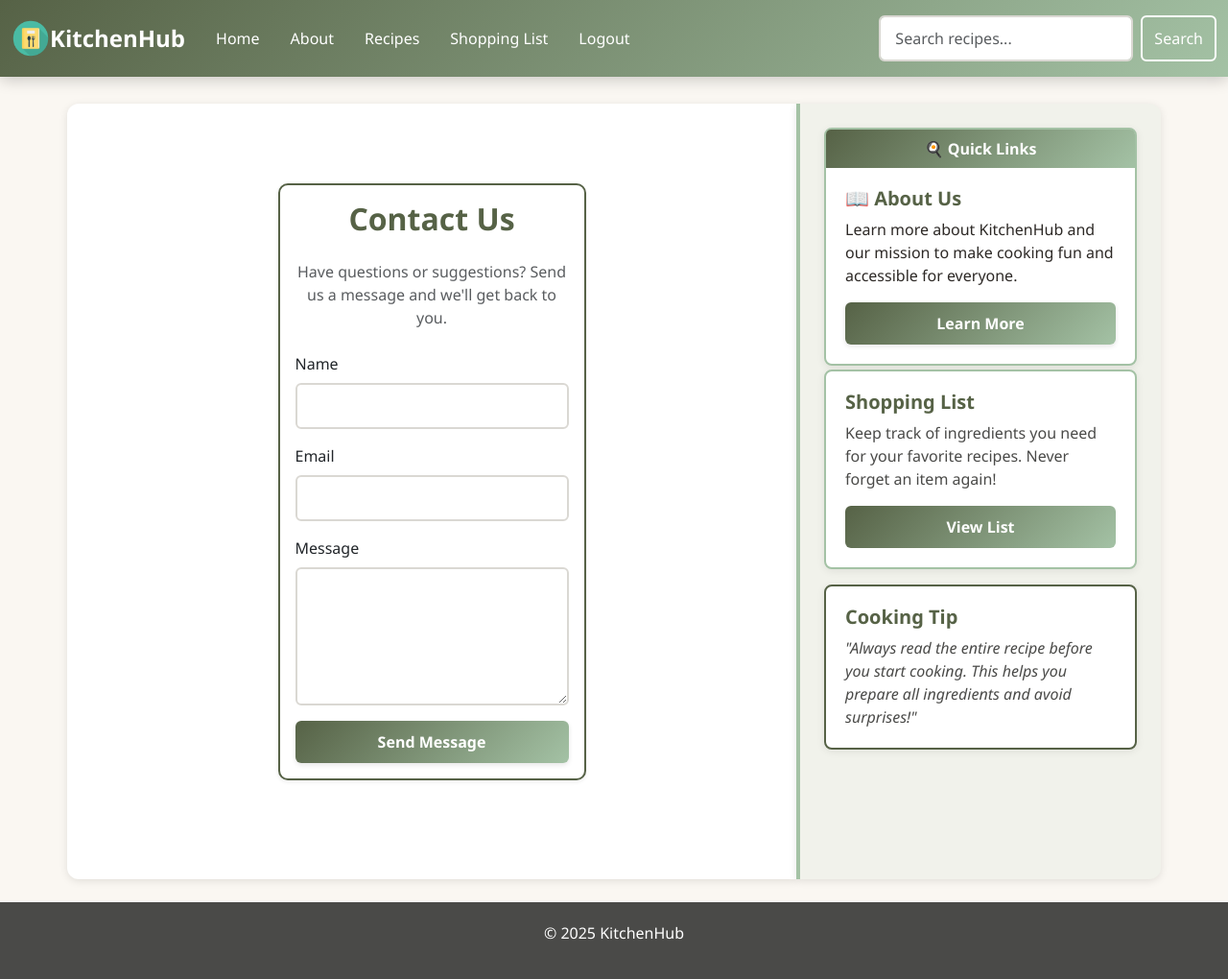
After one commit to DaianaPopa/Food-RecipeManager--efssdProject-, a Flask app: page /contact in a window 1280 px wide. The commit adds this page. Shown: the whole page at 96% size. Run offline with Flask 3, Linux system fonts and the light colour scheme; a user stored in the database is signed in; some libraries are stand-ins or nearby versions.

Commit message:
add a contact us form just for users

```diff
--- a/app.py
+++ b/app.py
@@ -34,6 +34,25 @@ def home():
 @app.route('/about/')
 def about():
     return render_template('about.html', title="About KitchenHub")
+
+@app.route('/contact', methods=['GET', 'POST'])
+def contact():
+    # Only allow access if user is logged in
+    if 'user_id' not in session:
+        flash("You need to log in to access the Contact page.", "warning")
+        return redirect(url_for('login'))
+
+    if request.method == 'POST':
+        # Get form data
+        name = request.form.get('name')
+        email = request.form.get('email')
+        message = request.form.get('message')
+
+        # Here you can save to database or send an email
+        flash("Your message has been sent successfully!", "success")
+        return redirect(url_for('contact'))
+
+    return render_template('contact.html', title="Contact Us")
 
 
 # REGISTER
--- a/static/styles.css
+++ b/static/styles.css
@@ -213,3 +213,26 @@ footer {
     background: #4a4a48;
 
 }
+
+/* for contact */
+.corner-icon {
+    position: fixed;
+    bottom: 20px;
+    right: 20px;
+    background-color: #566246;
+    color: white;
+    padding: 12px;
+    border-radius: 50%;
+    box-shadow: 0 4px 6px rgba(0,0,0,0.3);
+    z-index: 1000;
+    display: flex;
+    align-items: center;
+    justify-content: center;
+    font-size: 24px;
+    transition: transform 0.2s, background-color 0.2s;
+}
+
+.corner-icon:hover {
+    transform: scale(1.1);
+    background-color: #4a4a48;
+}
--- a/templates/base.html
+++ b/templates/base.html
@@ -10,6 +10,7 @@
     <link href="https://cdn.jsdelivr.net/npm/bootstrap@5.3.3/dist/css/bootstrap.min.css" rel="stylesheet">
     <script src="https://cdn.jsdelivr.net/npm/bootstrap@5.3.3/dist/js/bootstrap.bundle.min.js"></script>
     <link rel="stylesheet" href="https://cdn.jsdelivr.net/npm/bootstrap-icons@1.10.5/font/bootstrap-icons.css">  <!-- for footer -->
+    <link rel="stylesheet" href="https://cdnjs.cloudflare.com/ajax/libs/font-awesome/6.5.1/css/all.min.css" crossorigin="anonymous" />
 
     <!-- Custom CSS -->
     <link rel="stylesheet" href="{{ url_for('static', filename='styles.css') }}">
--- /dev/null
+++ b/templates/contact.html
@@ -0,0 +1,42 @@
+{% extends "base.html" %}
+
+{% block content %}
+
+<div class="container py-5">
+    <div class="row justify-content-center">
+        <div class="col-md-6">
+
+            <div class="card shadow-sm" style="border: 2px solid #566246;">
+                <div class="card-body">
+                    <h2 class="card-title text-center mb-4" style="color: #566246;">Contact Us</h2>
+                    <p class="text-center text-muted mb-4">
+                        Have questions or suggestions? Send us a message and we'll get back to you.
+                    </p>
+
+                    <form method="POST">
+                        <div class="mb-3">
+                            <label for="name" class="form-label">Name</label>
+                            <input type="text" class="form-control" id="name" name="name" required>
+                        </div>
+
+                        <div class="mb-3">
+                            <label for="email" class="form-label">Email</label>
+                            <input type="email" class="form-control" id="email" name="email" required>
+                        </div>
+
+                        <div class="mb-3">
+                            <label for="message" class="form-label">Message</label>
+                            <textarea class="form-control" id="message" name="message" rows="5" required></textarea>
+                        </div>
+
+                        <button type="submit" class="btn green-btn w-100">Send Message</button>
+                    </form>
+
+                </div>
+            </div>
+
+        </div>
+    </div>
+</div>
+
+{% endblock %}
--- a/templates/recipe.html
+++ b/templates/recipe.html
@@ -52,7 +52,7 @@
 {% block sidebarContent %}
 
     <!-- Only show management buttons if the logged-in user is the recipe owner -->
-    {% if session.get('username') == 'admin' or session.get('username') == 'user1' %}
+    {% if session.get('username') == 'admin' %}
         <div class="card text-center mt-3">
             <div class="card-body">
                 <h5 class="card-title">Manage Recipe</h5>
--- a/templates/recipes.html
+++ b/templates/recipes.html
@@ -18,7 +18,6 @@
         <!-- Call to action buttons -->
             {% if session['user_id'] %}
                 <a href="/recipes" class="btn btn-light btn-lg me-2" style="font-weight: 600; color: #566246; padding: 12px 30px;">Browse All Recipes</a>
-                <a href="/create" class="btn btn-lg me-2" style="font-weight: 600; background-color: #a4c2a5; color: white; padding: 12px 30px; border: none;">Add New Recipe</a>
             {% else %}
                 <a href="/register" class="btn btn-light btn-lg me-2" style="font-weight: 600; color: #566246; padding: 12px 30px;">Get Started Free</a>
                 <a href="/login" class="btn btn-lg" style="font-weight: 600; background-color: #a4c2a5; color: white; padding: 12px 30px; border: none;">Sign In</a>
```
Also changed, not shown: templates/home.html (+9 -1 lines).
